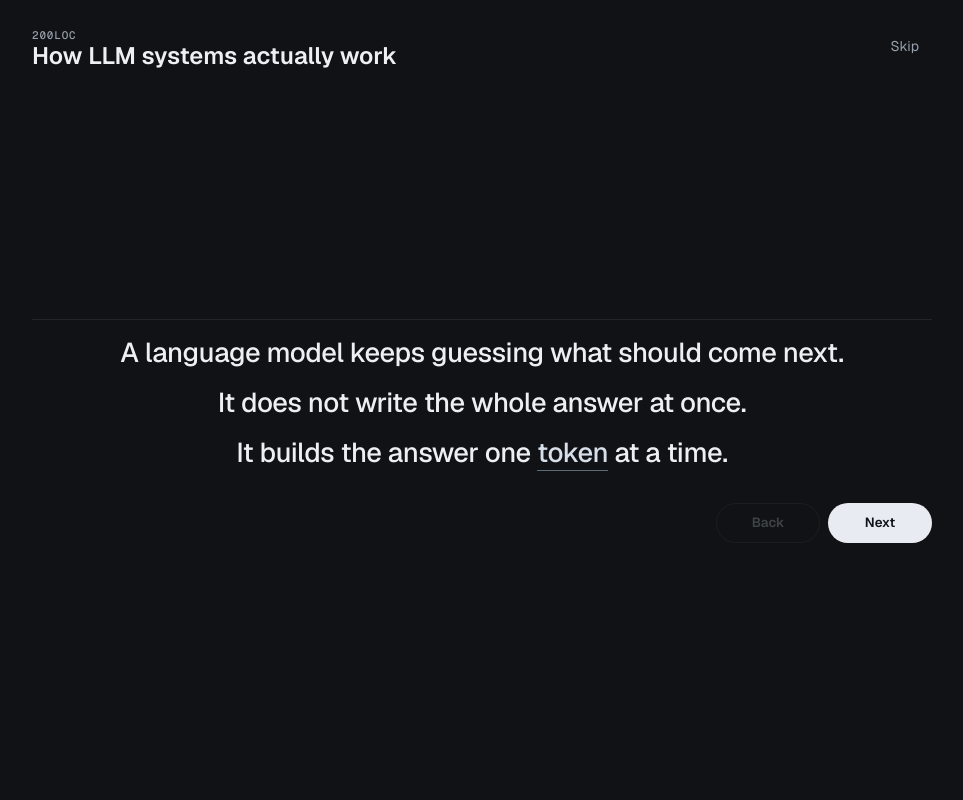
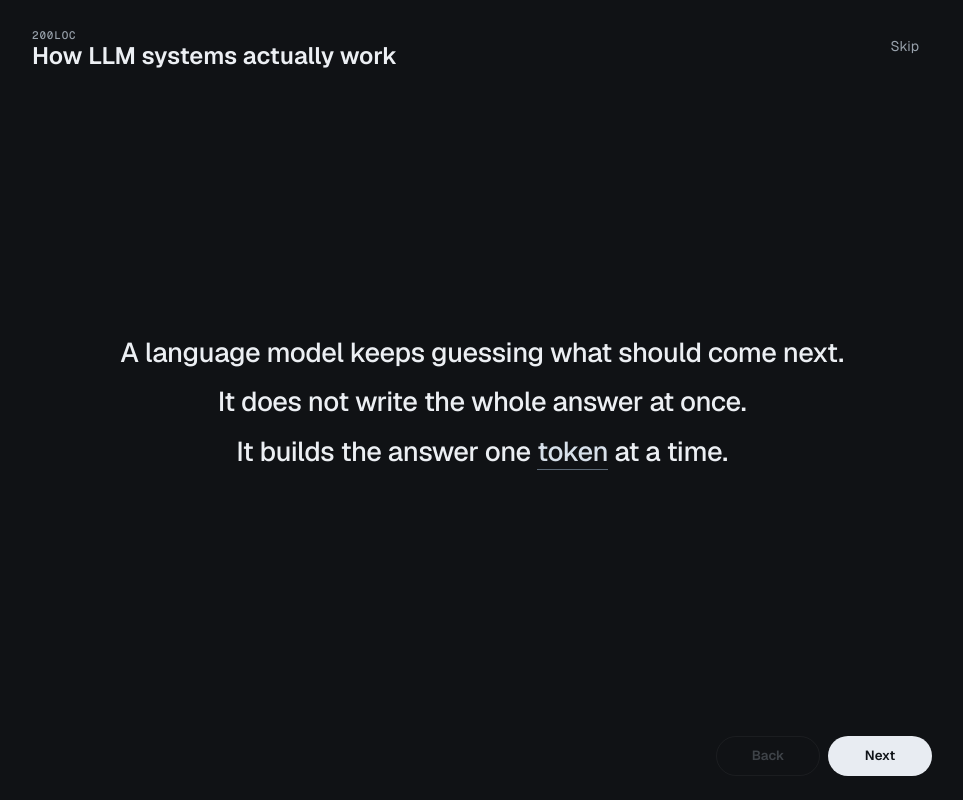
Before and after one commit to setrf/200loc, a React (Vite) app: page / in a window 1280 px wide. Shown: the whole page, without its empty margins (158-1121 px from the left). Built offline with nearby package versions, Linux system fonts and the light colour scheme; no server answers.

Commit message:
Stabilize intro navigation position

```diff
--- a/src/App.css
+++ b/src/App.css
@@ -165,27 +165,23 @@
 }
 
 .intro-stack {
-  display: flex;
-  flex-direction: column;
-  justify-content: center;
+  display: grid;
+  grid-template-rows: minmax(0, 1fr) auto;
+  align-items: stretch;
   gap: var(--space-16);
   flex: 1;
-}
-
-.intro-step,
-.intro-actions {
+  min-height: 0;
+}
+
+.intro-step {
   padding: var(--space-16) 0;
-  border-top: 1px solid var(--border);
-}
-
-.intro-step {
   display: flex;
   flex-direction: column;
   justify-content: center;
   align-items: center;
   text-align: center;
   gap: var(--space-16);
-  flex: 0 1 auto;
+  min-height: 0;
 }
 
 .intro-step__lines {
```
